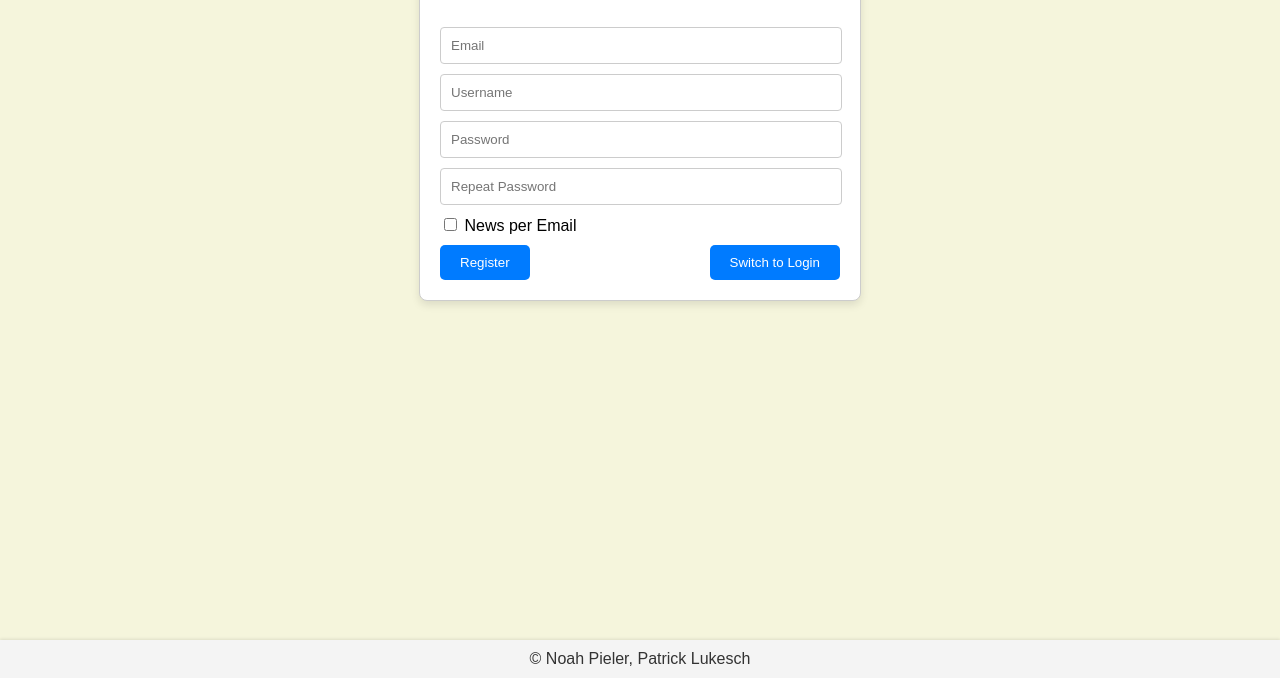
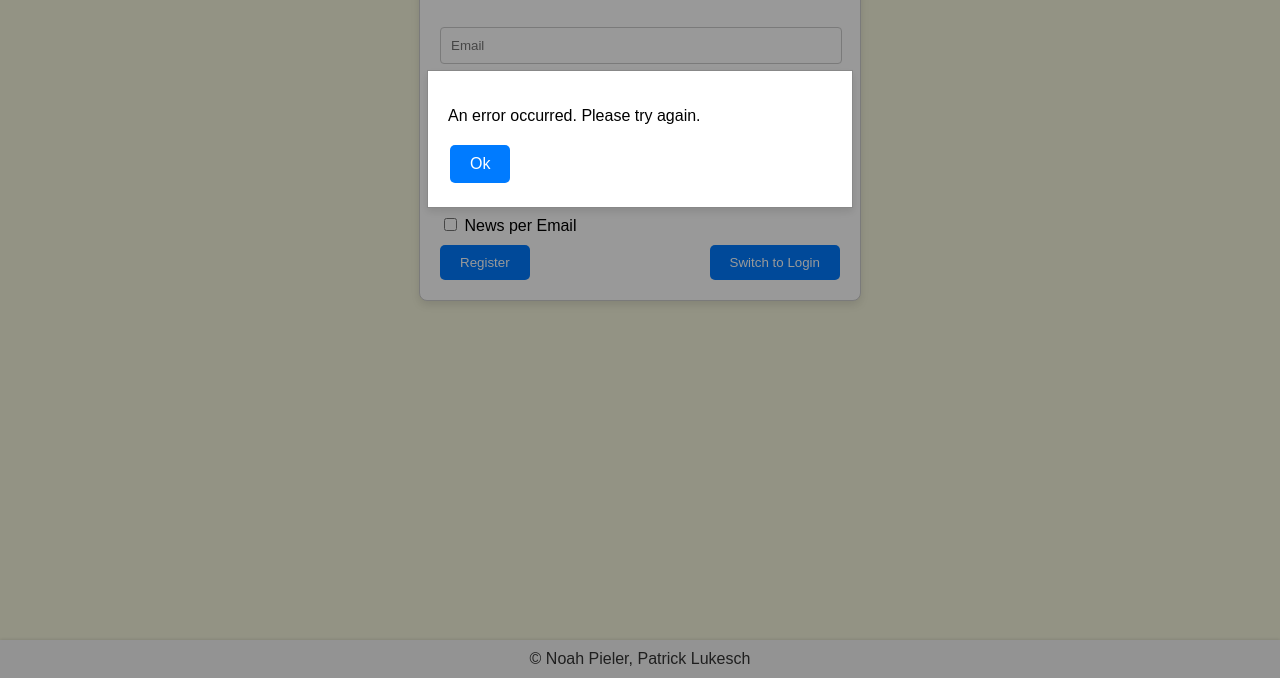
Before and after one commit to plukesch/TaskWave, a website: page client/files/registration.html in a window 1280 px wide. Both pictures are taken after a click on the button "Register". Shown: the part 122-800 px from the top of the page. Drawn offline with Linux system fonts and the light colour scheme; no server answers.

Commit message:
Pop Up WIndows for Registration

```diff
--- a/authRoutes.js
+++ b/authRoutes.js
@@ -4,9 +4,14 @@ const User = require('./models/user');
 const bcrypt = require('bcryptjs');
 
 // Register User
+// authRoutes.js
 router.post('/register', async (req, res) => {
     const { email, username, password } = req.body;
     try {
+        const existingUser = await User.findOne({ $or: [{ email }, { username }] });
+        if (existingUser) {
+            return res.status(409).json({ message: "User already exists" });
+        }
         const hashedPassword = await bcrypt.hash(password, 10);
         const newUser = new User({ email, username, password: hashedPassword });
         await newUser.save();
@@ -15,6 +20,7 @@ router.post('/register', async (req, res) => {
         res.status(500).json({ message: "Error registering new user" });
     }
 });
+
 
 // Login User
 router.post('/login', async (req, res) => {
--- a/client/files/registration.css
+++ b/client/files/registration.css
@@ -76,3 +76,49 @@ body {
     flex: 1;  /* Nimmt verfügbaren Raum ein */
 }
 /* Footer Formatierung Ende */
+
+/* Pop Up WIndow STart */
+
+/* Pop-up Fenster Stile */
+.modal {
+    display: none; /* Versteckt das Pop-up, bis es benötigt wird */
+    position: fixed; /* Bleibt an der Stelle, auch beim Scrollen */
+    z-index: 1; /* Sorgt dafür, dass das Pop-up über anderen Elementen liegt */
+    left: 0;
+    top: 0;
+    width: 100%; /* Volle Breite */
+    height: 100%; /* Volle Höhe */
+    overflow: auto; /* Ermöglicht das Scrollen, falls nötig */
+    background-color: rgba(0,0,0,0.4); /* Dimmt den Hintergrund */
+}
+
+/* Pop-up Inhalt Stile */
+.modal-content {
+    background-color: #fff;
+    margin: 15% auto; /* Zentriert das Pop-up vertikal und horizontal */
+    padding: 20px;
+    border: 1px solid #888;
+    width: 30%; /* Breite des Pop-ups */
+    box-shadow: 0 4px 8px rgba(0,0,0,0.1);
+}
+
+/* Button Stile */
+.close-button {
+    color: white;
+    padding: 10px 20px;
+    background-color: #007BFF; /* Blaue Hintergrundfarbe */
+    border: none;
+    text-align: center;
+    text-decoration: none;
+    display: inline-block;
+    font-size: 16px;
+    margin: 4px 2px;
+    cursor: pointer;
+    border-radius: 5px;
+}
+
+.close-button:hover {
+    background-color: #0056b3; /* Dunklerer Blauton beim Überfahren */
+}
+
+/* Pop Up WIndow Ende */
--- a/client/files/registration.html
+++ b/client/files/registration.html
@@ -27,18 +27,10 @@
 
     <script>
         function register() {
-        var password = document.getElementById('password').value;
-        var repeatPassword = document.getElementById('repeat-password').value;
-
-        if (password !== repeatPassword) {
-            alert('Passwords do not match');
-            return;
-        }
-
             var data = {
                 email: document.getElementById('email').value,
                 username: document.getElementById('username').value,
-            password: password
+                password: document.getElementById('password').value
             };
 
             fetch('/api/register', {
@@ -50,17 +42,43 @@
             })
             .then(response => response.json())
             .then(data => {
-            alert('Success: ' + data.message);
-            window.location.href = '/login.html'; // Redirect to login page on successful registration
+                showModal(data.message);
             })
             .catch((error) => {
-            alert('Error: ' + error.message);
+                console.error('Error:', error);
+                showModal('An error occurred. Please try again.');
             });
         }
+
+        function showModal(message) {
+            document.getElementById('modal-text').innerText = message;
+            document.getElementById('myModal').style.display = "block";
+        }
+
+        function closeModal() {
+            document.getElementById('myModal').style.display = "none";
+            if (document.getElementById('modal-text').innerText === "User created successfully") {
+                window.location.href = 'login.html'; // Weiterleitung zur Login-Seite bei erfolgreicher Registrierung
+            }
+        }
         </script>
+
+
+
+
 
     <footer>
         © Noah Pieler, Patrick Lukesch
     </footer>
+
+    <!-- Einheitliches Modal/Pop-up Fenster -->
+<div id="myModal" class="modal">
+    <div class="modal-content">
+        <p id="modal-text"></p> <!-- Text wird dynamisch geändert -->
+        <button class="close-button" onclick="closeModal()">Ok</button>
+    </div>
+</div>
+
+
 </body>
 </html>
```
Lines whose indentation alone changed are shown as unchanged.
